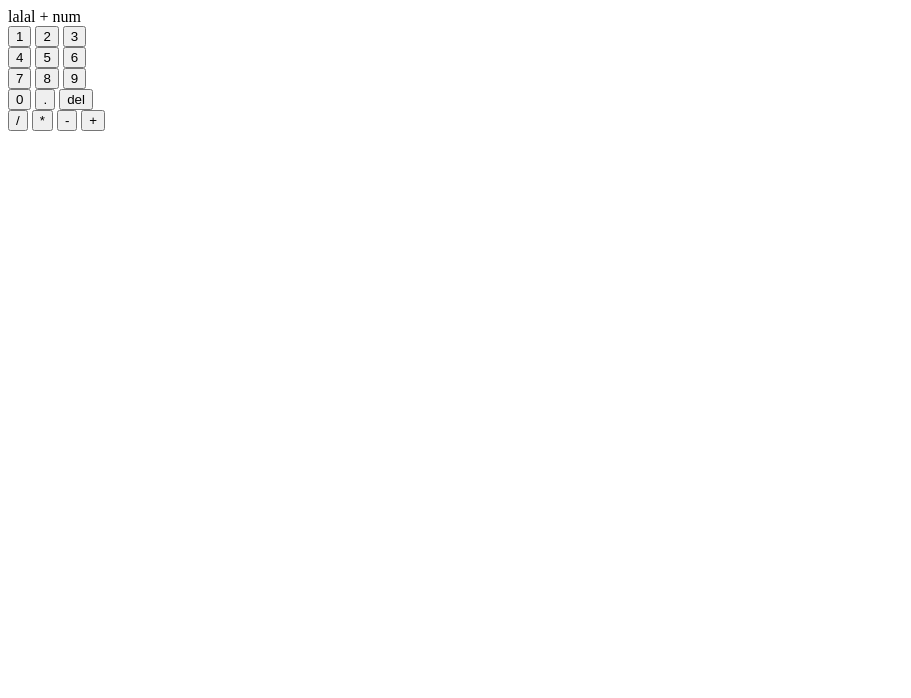
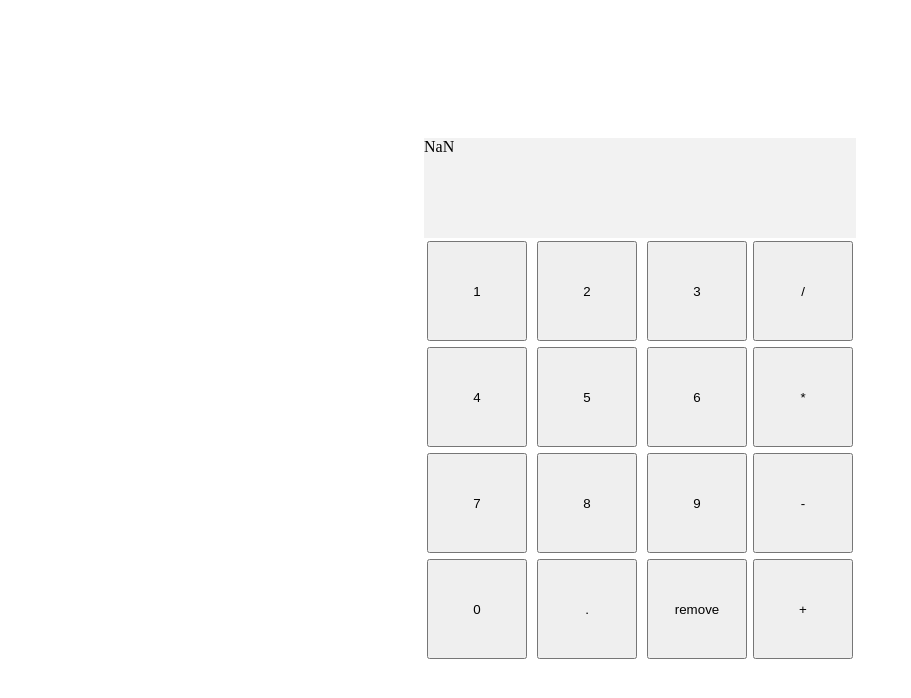
Before and after one commit to tornike-toko/odin-calculator, a plain HTML site: page index.html in a window 1280 px wide. Shown: the whole page, without its empty margins (0-911 px from the left). Drawn offline with Linux system fonts and the light colour scheme.

Commit message:
added simple css and adjusted html

```diff
--- a/index.html
+++ b/index.html
@@ -8,8 +8,9 @@
     <script src="script.js" defer></script>
 </head>
 <body>
-    <div class="display">lalal + num</div>
+    <div class="display">NaN</div>
     <div class="number-wrapper">
+        <div class="left">
             <div class="row-1">
                 <button id="1">1</button>
                 <button id="2">2</button>
@@ -28,8 +29,10 @@
             <div class="row-4">
                 <button id="0">0</button>
                 <button id="dot">.</button>
-            <button id="remove">del</button>
+                <button id="remove">remove</button>
             </div>
+        </div>
+        <div class="right">
             <div class="operators">
                 <button id="dev">/</button>
                 <button id="mult">*</button>
@@ -37,5 +40,6 @@
                 <button id="add">+</button>
             </div>
         </div>
+    </div>
 </body>
 </html>
--- a/style.css
+++ b/style.css
@@ -0,0 +1,34 @@
+*{
+    margin: 0px;
+    padding: 0px;
+    box-sizing: border-box;
+}
+
+body{
+    width: 100%;
+    height: 100vh;
+    display: flex;
+    flex-direction: column;
+    justify-content: center;
+    align-items: center;
+}
+
+.display{
+    background: #f2f2f2;
+    width: 432px;
+    height: 100px;
+}
+
+button{
+    width: 100px;
+    height: 100px;
+    margin: 3px;
+}
+
+.number-wrapper{
+    display: flex;
+}
+.operators{
+    display: flex;
+    flex-direction: column;
+}
```
Lines whose indentation alone changed are shown as unchanged.
